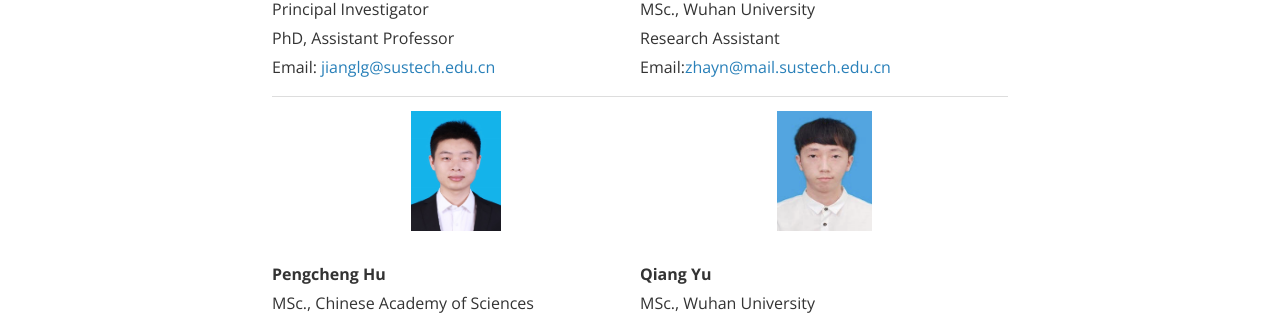
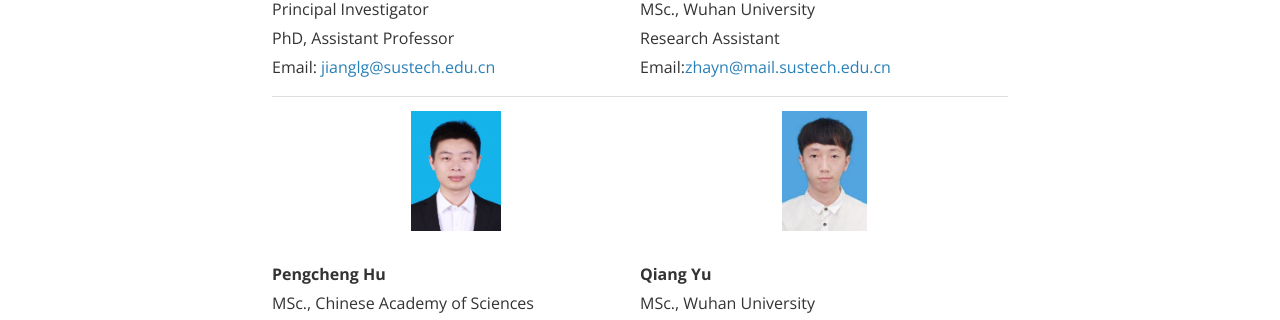
Before and after one commit to 12530/rshydro, a Jekyll site: the page built from People.md, in a window 1280 px wide. Shown: the part 428-748 px from the top of the page. Built offline with Jekyll 4.4.1, drawn with Linux system fonts in a browser that asks for light colours; nearby versions of some CDN libraries.

Commit message:
Update People.md

```diff
--- a/People.md
+++ b/People.md
@@ -36,7 +36,7 @@ main_nav: true
   </tr>
   <tr>
     <td align="left"><img src="/assets/Pengcheng.jpg" alt="胡鹏程" style="width:90px;height:120px;">  <br><b>Pengcheng Hu</b><br>MSc., Chinese Academy of Sciences <br>Research Assistant<br> Email:<a href="mailto:hupc@mail.sustech.edu.cn">hupc@mail.sustech.edu.cn</a></td>
-    <td align="left"><img src="/assets/Yuqiang.jpg" alt="余樯" style="width:95px;height:120px;">  <br><b>Qiang Yu</b><br>MSc., Wuhan University<br>Research Assistant<br> Email:<a href="mailto:yuq@mail.sustech.edu.cn">yuq@mail.sustech.edu.cn</a></td>
+    <td align="left"><img src="/assets/Yuqiang.jpg" alt="余樯" style="width:85px;height:120px;">  <br><b>Qiang Yu</b><br>MSc., Wuhan University<br>Research Assistant<br> Email:<a href="mailto:yuq@mail.sustech.edu.cn">yuq@mail.sustech.edu.cn</a></td>
   </tr>
   <tr>
     <td align="left"><img src="/assets/Rongmiao.PNG" alt="徐荣苗" style="width:95px;height:120px;">  <br><b>Rongmiao Xu</b><br>BSc., SUSTech <br>2021 Master student<br> Email:<a href="mailto:11510123@mail.sustech.edu.cn">11510123@mail.sustech.edu.cn</a></td>
```
